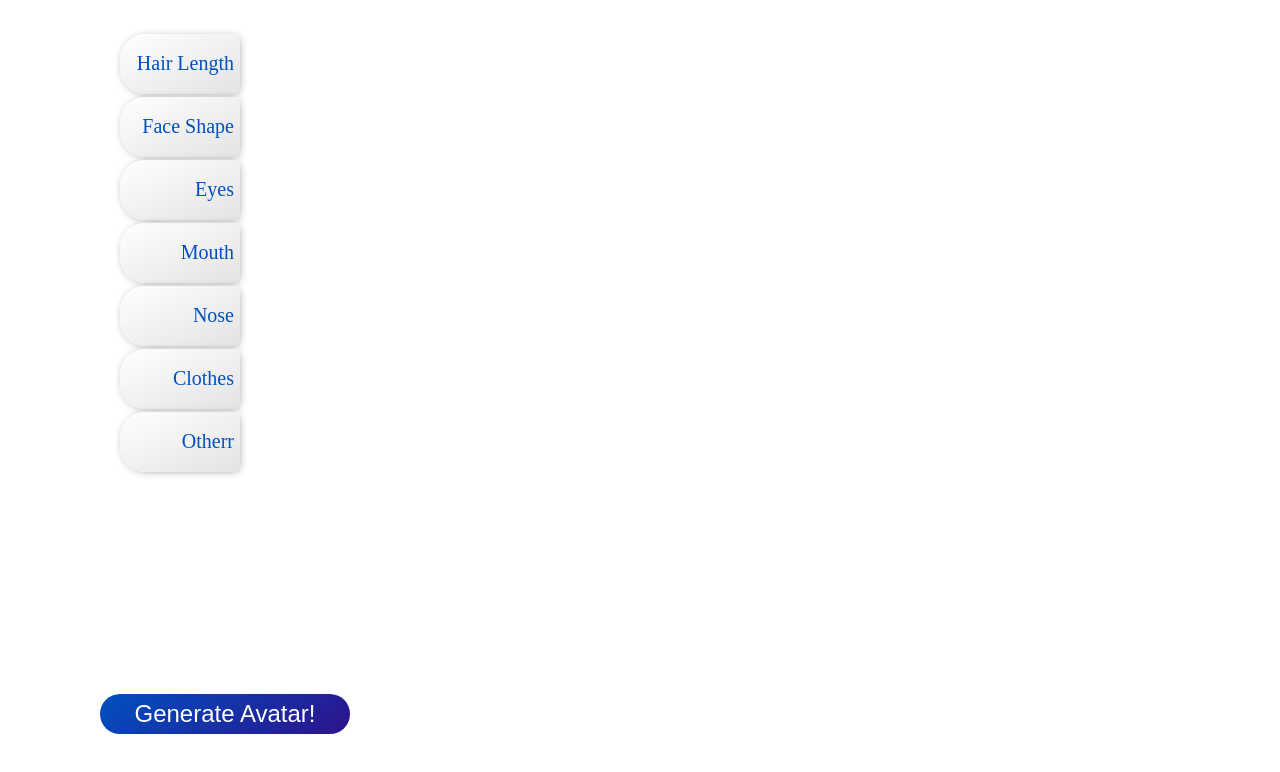
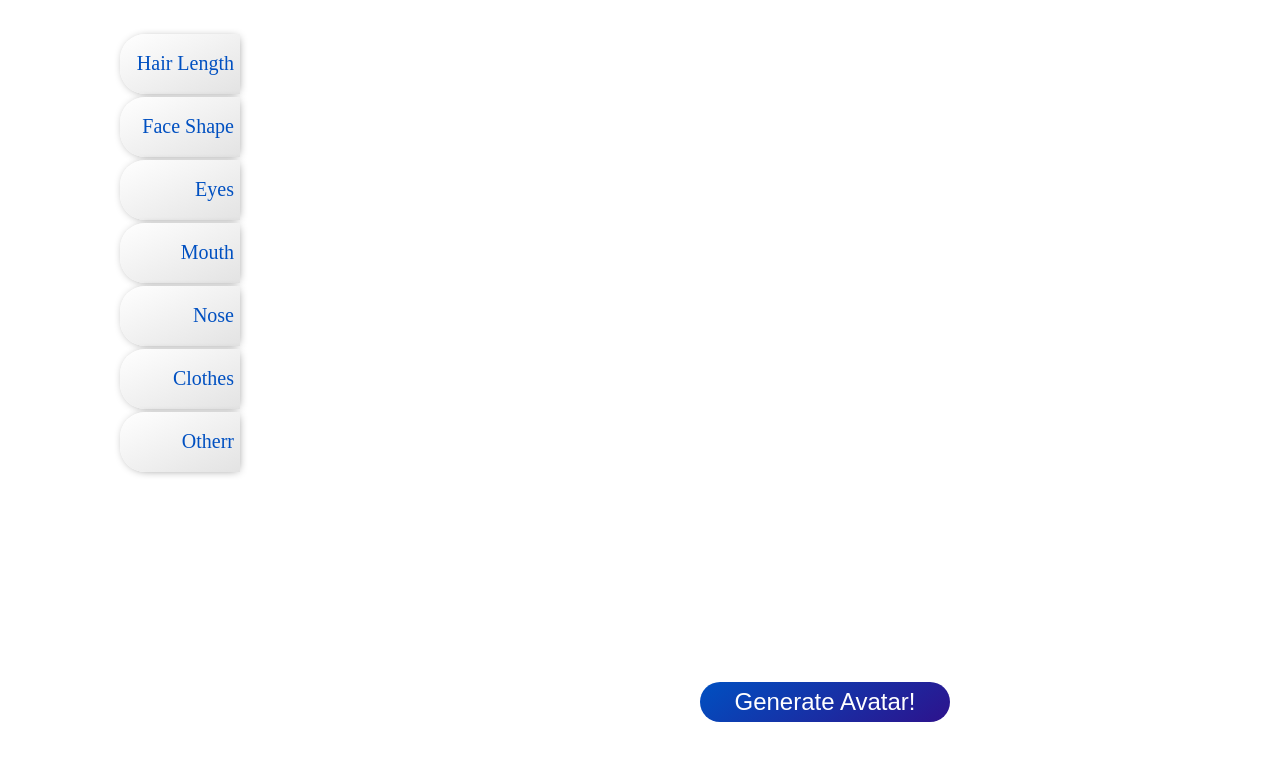
Before and after one commit to TAppPE/TApptest, a React app: page /avatar in a window 1280 px wide. Shown: the part 180-952 px from the top of the page. Built offline with nearby package versions, Linux system fonts and the light colour scheme.

Commit message:
Update avatar.css

```diff
--- a/src/components/Avatar/avatar.css
+++ b/src/components/Avatar/avatar.css
@@ -3,8 +3,9 @@
     border-radius: 25px;
     color: white;
     box-shadow: 3px, 3px, 10px, 3px, #2D12BC;
-    margin-bottom: 100px;
-    margin-left: 100px;
+    margin-top: -300px;
+    margin-bottom: 70px;
+    margin-left: 700px;
     height: 40px;
     width: 250px;
     border: none;
```
